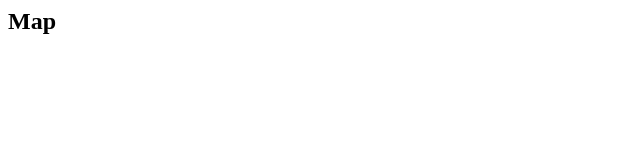
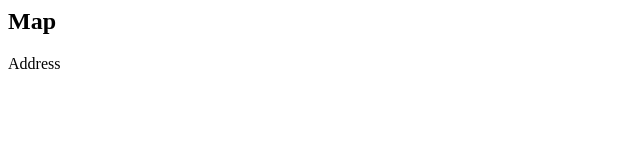
Before and after one commit to chanokc/Northwind, a plain HTML site: page ContactUs/Map.html in a window 1280 px wide. Shown: the full height of the page, 0-640 px from the left. Drawn offline with Linux system fonts and the light colour scheme.

Commit message:
Add address to the map

```diff
--- a/ContactUs/Map.html
+++ b/ContactUs/Map.html
@@ -1,5 +1,6 @@
 <html>
 <body>
 <h2>Map</h2>
+<p>Address</p>
 </body>
 </html>
```
